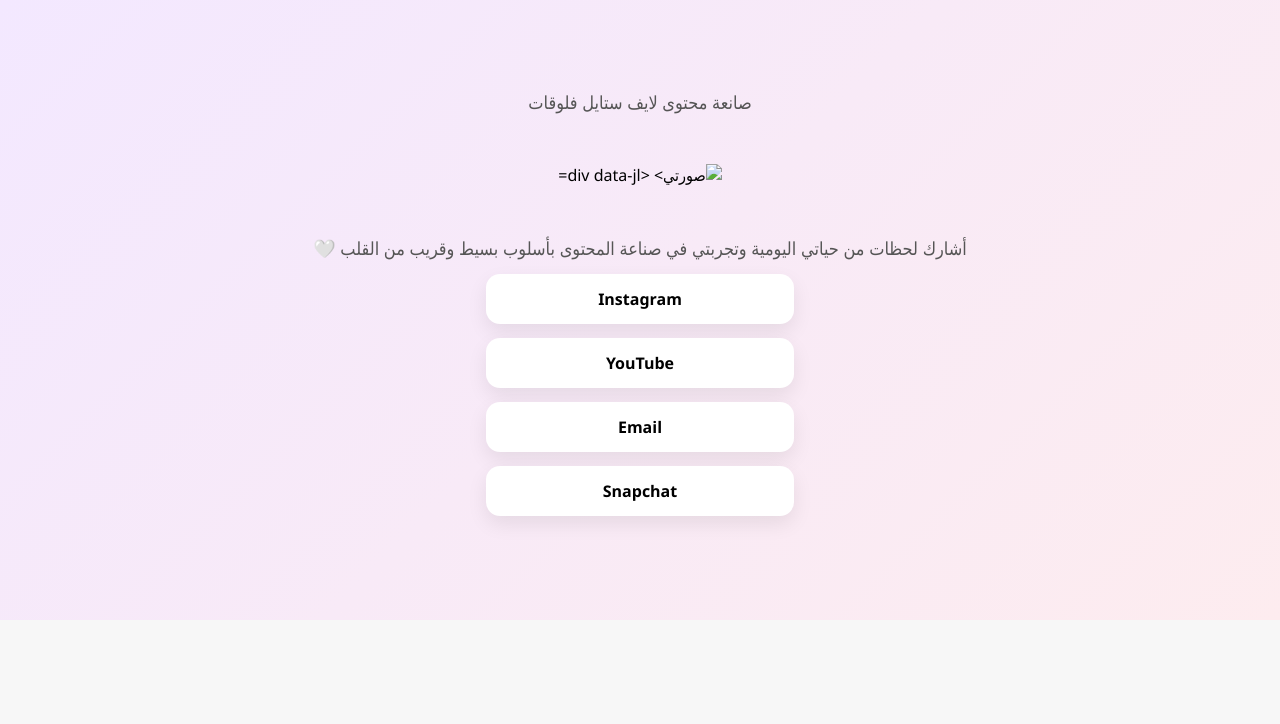
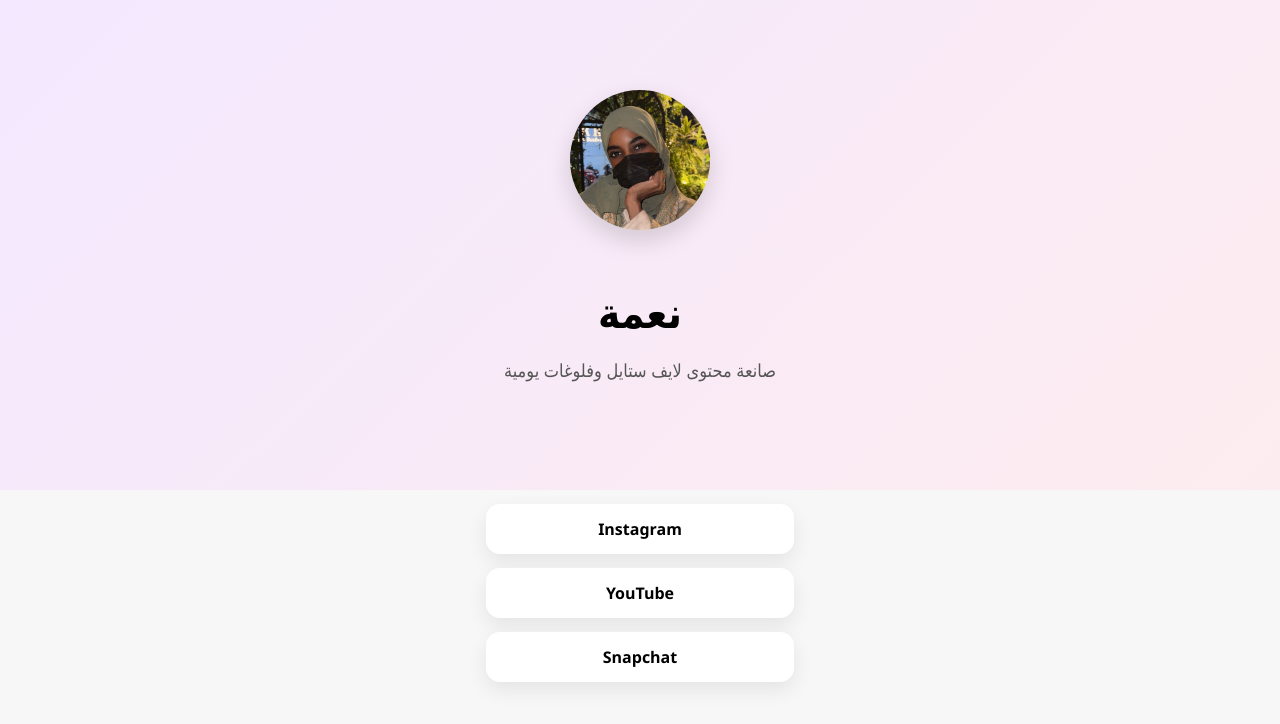
Before and after one commit to akahamid113-dev/akahamid113-dev.github.io, a plain HTML site: page index.html in a window 1280 px wide. Drawn offline with Linux system fonts and the light colour scheme.

Commit message:
Update index.html

```diff
--- a/index.html
+++ b/index.html
@@ -2,7 +2,7 @@
 <html lang="ar">
 <head>
   <meta charset="UTF-8">
-  <title>نعمة | صانعة محتوى</title>
+  <title>نعمة</title>
 
   <style>
     body {
@@ -10,45 +10,31 @@
       font-family: 'Segoe UI', Tahoma, sans-serif;
       background: #f7f7f7;
       direction: rtl;
+      text-align: center;
     }
 
     .hero {
       background: linear-gradient(135deg, #f3e8ff, #fdecef);
       padding: 90px 20px;
-      text-align: center;
     }
 
     .profile {
-      width: 130px;
-      height: 130px;
+      width: 140px;
+      height: 140px;
       border-radius: 50%;
       object-fit: cover;
+      box-shadow: 0 10px 25px rgba(0,0,0,0.15);
       margin-bottom: 20px;
-      box-shadow: 0 10px 25px rgba(0,0,0,0.15);
     }
 
-    .hero h1 {
-      font-size: 46px;
-      margin: 0 0 10px;
+    h1 {
+      font-size: 42px;
+      margin-bottom: 10px;
     }
 
-    .hero p {
+    p {
+      color: #555;
       font-size: 18px;
-      color: #555;
-      margin: 0;
-    }
-
-    .section {
-      padding: 50px 20px;
-      text-align: center;
-    }
-
-    .section p {
-      font-size: 17px;
-      color: #444;
-      max-width: 500px;
-      margin: 0 auto 30px;
-      line-height: 1.8;
     }
 
     .links a {
@@ -62,11 +48,6 @@
       border-radius: 14px;
       font-weight: 600;
       box-shadow: 0 8px 20px rgba(0,0,0,0.08);
-      transition: transform 0.2s;
-    }
-
-    .links a:hover {
-      transform: scale(1.03);
     }
   </style>
 </head>
@@ -74,21 +55,15 @@
 <body>
 
   <div class="hero">
-    <!-- غيري اسم الصورة إذا حابة -->
-    <p>صانعة محتوى لايف ستايل فلوقات</p>
- <img src="profail.jpg" alt="صورتي>
-  <div class="section">
-    <p>
-      أشارك لحظات من حياتي اليومية وتجربتي في صناعة المحتوى
-      بأسلوب بسيط وقريب من القلب 🤍
-    </p>
+    <img src="profile.jpg" class="profile" alt="صورتي">
+    <h1>نعمة</h1>
+    <p>صانعة محتوى لايف ستايل وفلوغات يومية</p>
+  </div>
 
-    <div class="links">
-      <a href="https://instagram.com/USERNAME" target="_blank">Instagram</a>
-      <a href="https://youtube.com/@USERNAME" target="_blank">YouTube</a>
-      <a href="mailto:youremail@gmail.com">Email</a>
-      <a href="https://www.snapchat.com/add/USERNAME" target="_blank">Snapchat</a>
-    </div>
+  <div class="links">
+    <a href="#">Instagram</a>
+    <a href="#">YouTube</a>
+    <a href="#">Snapchat</a>
   </div>
 
 </body>
```
